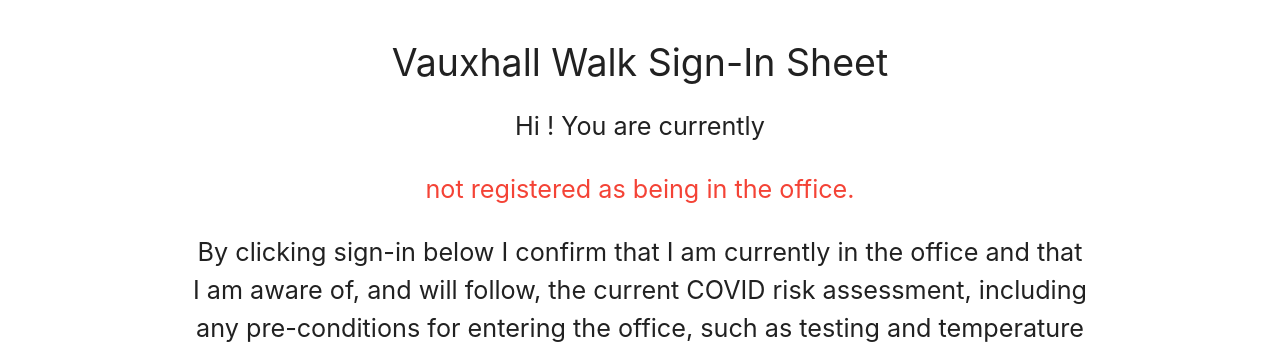
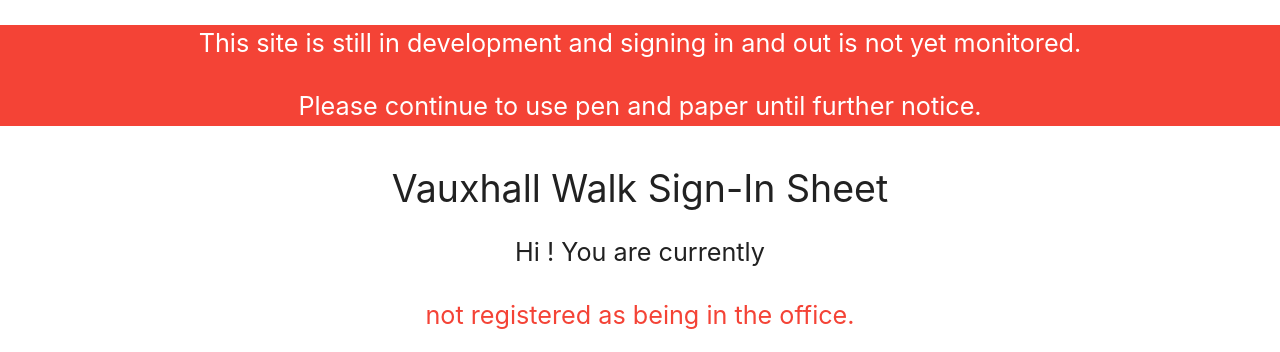
Before and after one commit to kws/building-register, a Django app: template register/templates/register/index.html in a window 1280 px wide. Shown: the top 352 px of the page. Run offline with Django 3.2, Linux system fonts and the light colour scheme; the template is opened without the code that fills it, so the values that code supplies are empty.

Commit message:
Add not-in-use warning

```diff
--- a/templates/base.html
+++ b/templates/base.html
@@ -27,6 +27,14 @@
     </head>
 
     <body>
+        <div class="red white-text">
+            <p class="flow-text center-align">
+            This site is still in development and signing in and out is not yet monitored.
+            </p>
+            <p class="flow-text center-align">
+                Please continue to use pen and paper until further notice.
+            </p>
+        </div>
       <div class="container">
       {% block content %}{% endblock %}
       </div>
```
